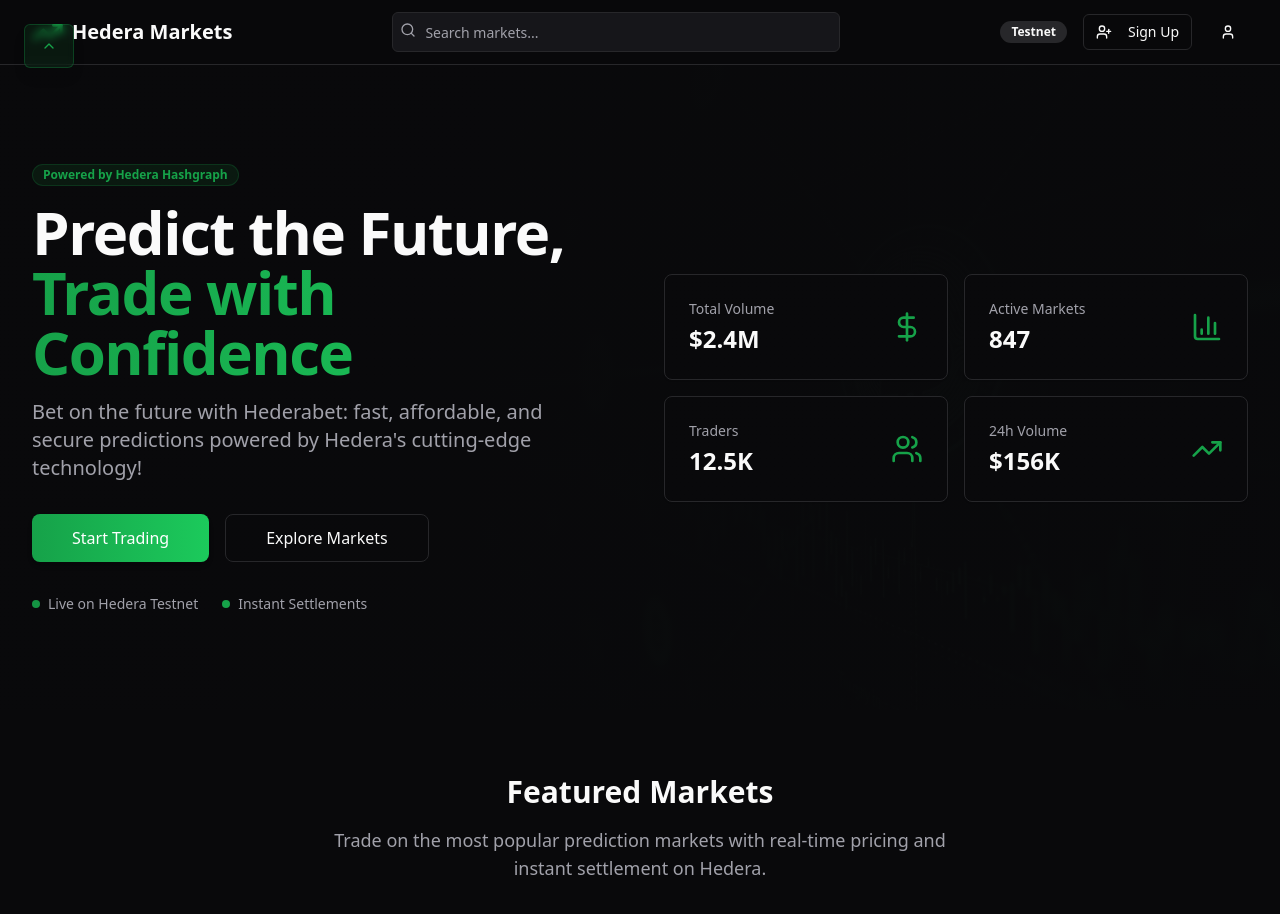
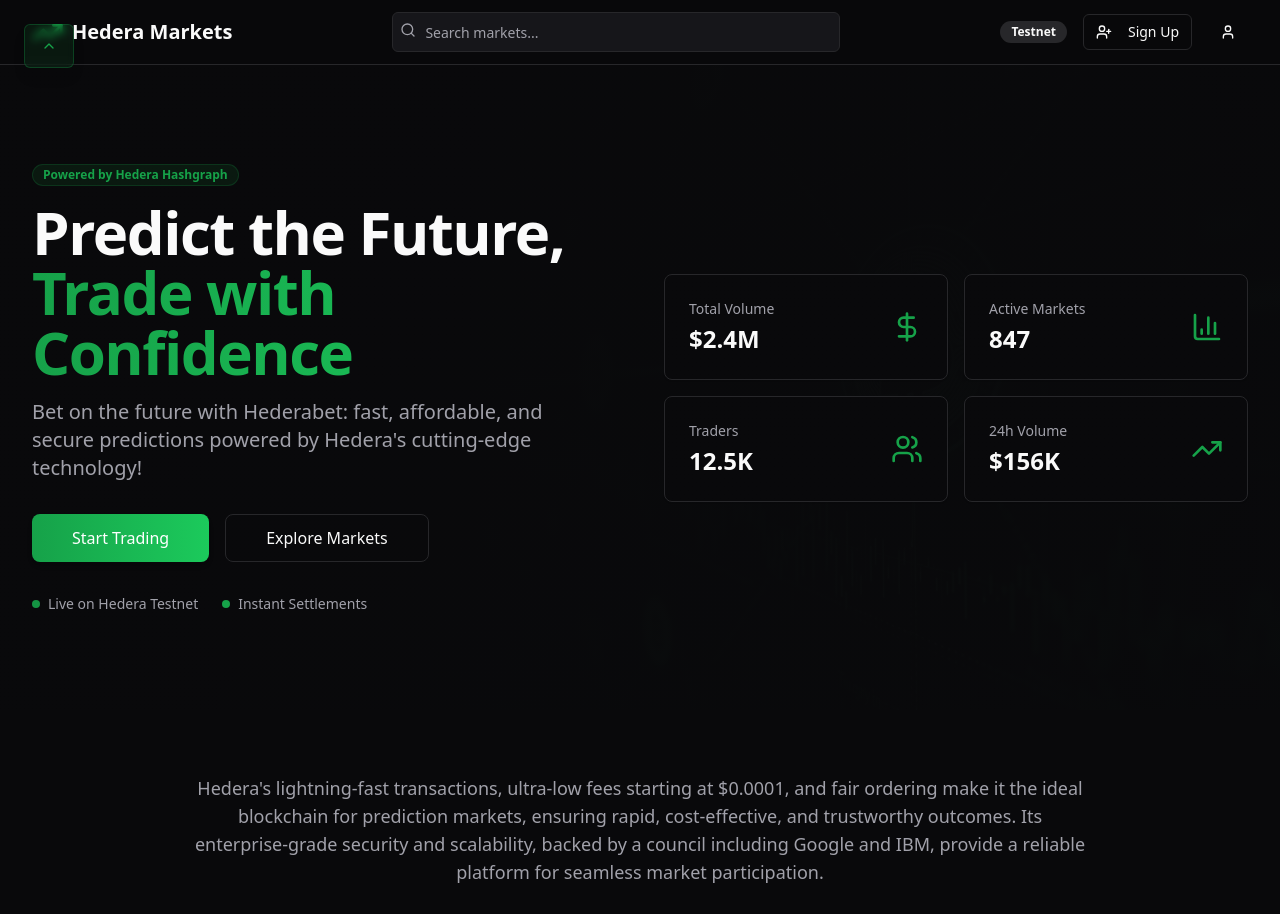
Before and after one commit to Amplified-Information/testing, a React (Vite) app: page / in a window 1280 px wide. Shown: the top 914 px of the page. Built offline with nearby package versions, Linux system fonts and the light colour scheme.

Commit message:
Add descriptive text to Index page
Added a descriptive paragraph above the "Featured Markets" section on the Index page, detailing Hedera's benefits for prediction markets.
-edited src/pages/Index.tsx

```diff
--- a/src/pages/Index.tsx
+++ b/src/pages/Index.tsx
@@ -12,6 +12,9 @@ const Index = () => {
         <section className="container py-16">
           <div className="space-y-8">
             <div className="text-center space-y-4">
+              <p className="text-lg text-muted-foreground max-w-4xl mx-auto mb-8">
+                Hedera's lightning-fast transactions, ultra-low fees starting at $0.0001, and fair ordering make it the ideal blockchain for prediction markets, ensuring rapid, cost-effective, and trustworthy outcomes. Its enterprise-grade security and scalability, backed by a council including Google and IBM, provide a reliable platform for seamless market participation.
+              </p>
               <h2 className="text-3xl font-bold">Featured Markets</h2>
               <p className="text-lg text-muted-foreground max-w-2xl mx-auto">
                 Trade on the most popular prediction markets with real-time pricing and instant settlement on Hedera.
```
